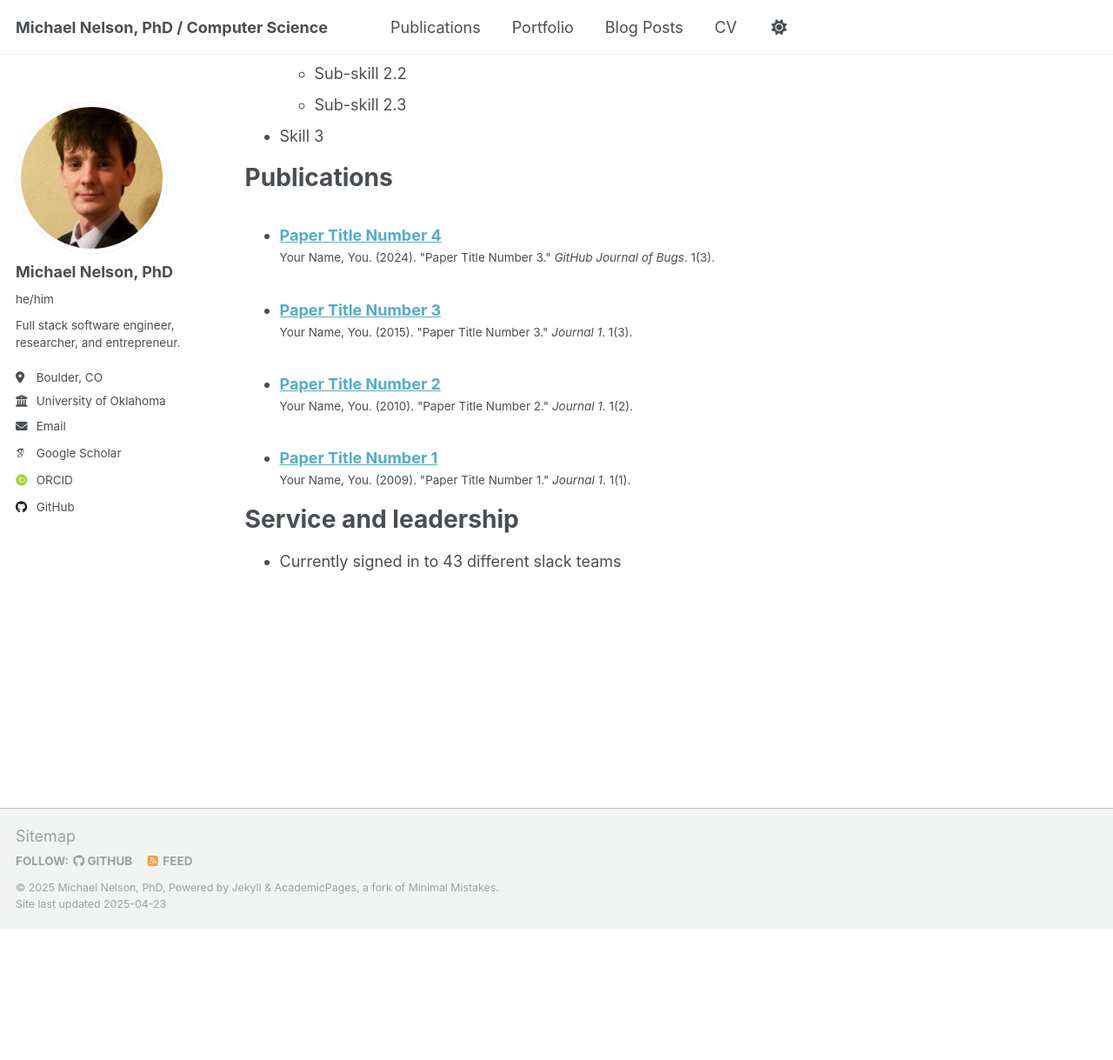
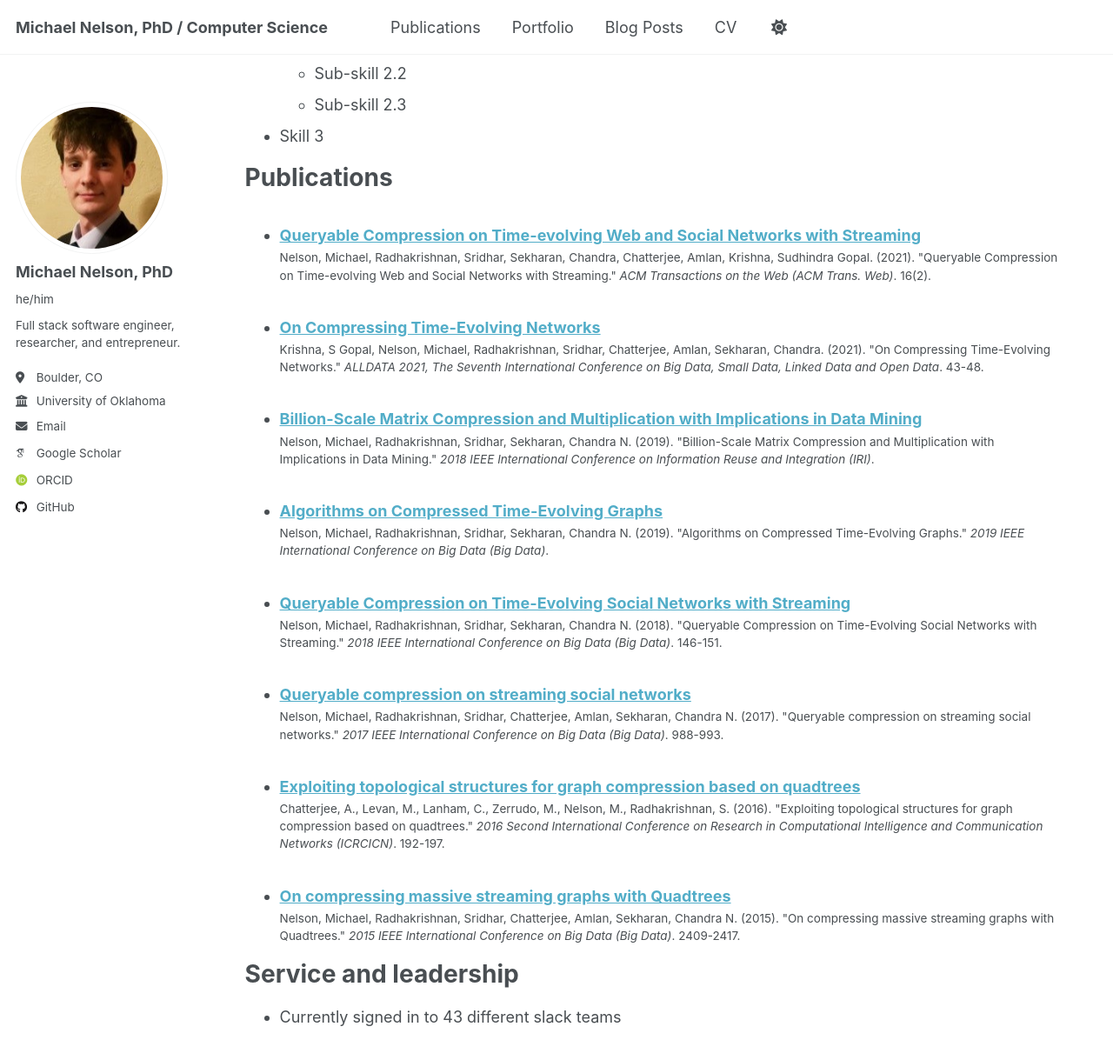
Before and after one commit to mnelson91/mnelson91.github.io, a Jekyll site: the page built from _pages/cv.md, in a window 1280 px wide and 1400 px high, scrolled down 892 px. Shown: the top 1219 px of the window at 87% size. Built offline with Jekyll 4.4.1, drawn with Linux system fonts in a browser that asks for light colours; some web fonts are replaced; before the commit the page ends 1960 px from its top, so only the background shows below that.

Commit message:
Updates publications. Cleanup and urls coming later.

```diff
--- a/_config.yml
+++ b/_config.yml
@@ -80,9 +80,7 @@ publication_category:
   books:
     title: 'Books'
   manuscripts:
-    title: 'Journal Articles'
-  conferences:
-    title: 'Conference Papers'
+    title: 'Published Articles'
 
 # Site Settings
 teaser                   :  # filename of teaser fallback teaser image placed in /images/, .e.g. "500x300.png"
--- a/_data/cv.json
+++ b/_data/cv.json
@@ -4,7 +4,7 @@
     "email": "dr.michael.a.nelson@gmail.com",
     "phone": "(405) 924-3454",
     "website": "https://mnelson91.github.io",
-    "summary": "Currently employed at CoreLogic. I'm a full stack software engineer and entrepreneur.",
+    "summary": "Full stack software engineer, researcher, and entrepreneur. Currently employed at CoreLogic/CoTality.",
     "location": {
       "address": "",
       "postalCode": "",
@@ -66,32 +66,60 @@
   "references": [],
   "publications": [
     {
-      "name": "Paper Title Number 1",
-      "publisher": "Journal 1",
-      "releaseDate": "2009-10-01",
-      "website": "http://academicpages.github.io/files/paper1.pdf",
-      "summary": "This paper is about the number 1. The number 2 is left for future work."
+      "name": "On compressing massive streaming graphs with Quadtrees",
+      "publisher": "2015 IEEE International Conference on Big Data (Big Data)",
+      "releaseDate": "2015",
+      "website": "",
+      "summary": "This paper discusses compressing massive streaming graphs using Quadtrees."
     },
     {
-      "name": "Paper Title Number 2",
-      "publisher": "Journal 1",
-      "releaseDate": "2010-10-01",
-      "website": "http://academicpages.github.io/files/paper2.pdf",
-      "summary": "This paper is about the number 2. The number 3 is left for future work."
+      "name": "Exploiting topological structures for graph compression based on quadtrees",
+      "publisher": "2016 Second International Conference on Research in Computational Intelligence and Communication Networks (ICRCICN)",
+      "releaseDate": "2016",
+      "website": "",
+      "summary": "This paper explores graph compression techniques leveraging topological structures and Quadtrees."
     },
     {
-      "name": "Paper Title Number 3",
-      "publisher": "Journal 1",
-      "releaseDate": "2015-10-01",
-      "website": "http://academicpages.github.io/files/paper3.pdf",
-      "summary": "This paper is about the number 3. The number 4 is left for future work."
+      "name": "Queryable compression on streaming social networks",
+      "publisher": "2017 IEEE International Conference on Big Data (Big Data)",
+      "releaseDate": "2017",
+      "website": "",
+      "summary": "This paper introduces queryable compression techniques for streaming social networks."
     },
     {
-      "name": "Paper Title Number 4",
-      "publisher": "GitHub Journal of Bugs",
-      "releaseDate": "2024-02-17",
-      "website": "http://academicpages.github.io/files/paper3.pdf",
-      "summary": "This paper is about fixing template issue #693."
+      "name": "Queryable Compression on Time-Evolving Social Networks with Streaming",
+      "publisher": "2018 IEEE International Conference on Big Data (Big Data)",
+      "releaseDate": "2018",
+      "website": "",
+      "summary": "This paper presents queryable compression methods for time-evolving social networks with streaming."
+    },
+    {
+      "name": "Billion-Scale Matrix Compression and Multiplication with Implications in Data Mining",
+      "publisher": "2018 IEEE International Conference on Information Reuse and Integration (IRI)",
+      "releaseDate": "2019",
+      "website": "",
+      "summary": "This paper discusses billion-scale matrix compression and its applications in data mining."
+    },
+    {
+      "name": "Algorithms on Compressed Time-Evolving Graphs",
+      "publisher": "2019 IEEE International Conference on Big Data (Big Data)",
+      "releaseDate": "2019",
+      "website": "",
+      "summary": "This paper explores algorithms for compressed time-evolving graphs."
+    },
+    {
+      "name": "Queryable Compression on Time-evolving Web and Social Networks with Streaming",
+      "publisher": "ACM Transactions on the Web (ACM Trans. Web)",
+      "releaseDate": "2021-12",
+      "website": "https://doi.org/10.1145/3495012",
+      "summary": "This paper proposes a compressed data structure for time-evolving web and social networks, enabling efficient queries and streaming operations."
+    },
+    {
+      "name": "On Compressing Time-Evolving Networks",
+      "publisher": "ALLDATA 2021, The Seventh International Conference on Big Data, Small Data, Linked Data and Open Data",
+      "releaseDate": "2021",
+      "website": "",
+      "summary": "This paper investigates compression techniques for time-evolving networks."
     }
   ],
   "portfolio": [
--- a/_publications/2009-10-01-paper-title-number-1.md
+++ /dev/null
@@ -1,14 +0,0 @@
----
-title: "Paper Title Number 1"
-collection: publications
-category: manuscripts
-permalink: /publication/2009-10-01-paper-title-number-1
-excerpt: 'This paper is about the number 1. The number 2 is left for future work.'
-date: 2009-10-01
-venue: 'Journal 1'
-slidesurl: 'http://academicpages.github.io/files/slides1.pdf'
-paperurl: 'http://academicpages.github.io/files/paper1.pdf'
-bibtexurl: 'http://academicpages.github.io/files/bibtex1.bib'
-citation: 'Your Name, You. (2009). &quot;Paper Title Number 1.&quot; <i>Journal 1</i>. 1(1).'
----
-The contents above will be part of a list of publications, if the user clicks the link for the publication than the contents of section will be rendered as a full page, allowing you to provide more information about the paper for the reader. When publications are displayed as a single page, the contents of the above "citation" field will automatically be included below this section in a smaller font.
--- a/_publications/2010-10-01-paper-title-number-2.md
+++ /dev/null
@@ -1,14 +0,0 @@
----
-title: "Paper Title Number 2"
-collection: publications
-category: manuscripts
-permalink: /publication/2010-10-01-paper-title-number-2
-excerpt: 'This paper is about the number 2. The number 3 is left for future work.'
-date: 2010-10-01
-venue: 'Journal 1'
-slidesurl: 'http://academicpages.github.io/files/slides2.pdf'
-paperurl: 'http://academicpages.github.io/files/paper2.pdf'
-citation: 'Your Name, You. (2010). &quot;Paper Title Number 2.&quot; <i>Journal 1</i>. 1(2).'
----
-
-The contents above will be part of a list of publications, if the user clicks the link for the publication than the contents of section will be rendered as a full page, allowing you to provide more information about the paper for the reader. When publications are displayed as a single page, the contents of the above "citation" field will automatically be included below this section in a smaller font.
--- /dev/null
+++ b/_publications/2015-01-01-on-compressing-massive-streaming-graphs-with-quadtrees.md
@@ -0,0 +1,13 @@
+---
+title: "On compressing massive streaming graphs with Quadtrees"
+collection: publications
+category: manuscripts
+permalink: /publication/2015-01-01-on-compressing-massive-streaming-graphs-with-quadtrees
+excerpt: 'This paper discusses compressing massive streaming graphs using Quadtrees.'
+date: 2015-01-01
+venue: '2015 IEEE International Conference on Big Data (Big Data)'
+citation: 'Nelson, Michael, Radhakrishnan, Sridhar, Chatterjee, Amlan, Sekharan, Chandra N. (2015). &quot;On compressing massive streaming graphs with Quadtrees.&quot; <i>2015 IEEE International Conference on Big Data (Big Data)</i>. 2409-2417.'
+---
+This paper discusses compressing massive streaming graphs using Quadtrees.
+
+Recommended citation: Nelson, Michael, Radhakrishnan, Sridhar, Chatterjee, Amlan, Sekharan, Chandra N. (2015). "On compressing massive streaming graphs with Quadtrees." <i>2015 IEEE International Conference on Big Data (Big Data)</i>. 2409-2417.
--- a/_publications/2015-10-01-paper-title-number-3.md
+++ /dev/null
@@ -1,14 +0,0 @@
----
-title: "Paper Title Number 3"
-collection: publications
-category: manuscripts
-permalink: /publication/2015-10-01-paper-title-number-3
-excerpt: 'This paper is about the number 3. The number 4 is left for future work.'
-date: 2015-10-01
-venue: 'Journal 1'
-slidesurl: 'http://academicpages.github.io/files/slides3.pdf'
-paperurl: 'http://academicpages.github.io/files/paper3.pdf'
-citation: 'Your Name, You. (2015). &quot;Paper Title Number 3.&quot; <i>Journal 1</i>. 1(3).'
----
-
-The contents above will be part of a list of publications, if the user clicks the link for the publication than the contents of section will be rendered as a full page, allowing you to provide more information about the paper for the reader. When publications are displayed as a single page, the contents of the above "citation" field will automatically be included below this section in a smaller font.
--- /dev/null
+++ b/_publications/2016-01-01-exploiting-topological-structures-for-graph-compression-based-on-quadtrees.md
@@ -0,0 +1,13 @@
+---
+title: "Exploiting topological structures for graph compression based on quadtrees"
+collection: publications
+category: manuscripts
+permalink: /publication/2016-01-01-exploiting-topological-structures-for-graph-compression-based-on-quadtrees
+excerpt: 'This paper explores graph compression techniques leveraging topological structures and Quadtrees.'
+date: 2016-01-01
+venue: '2016 Second International Conference on Research in Computational Intelligence and Communication Networks (ICRCICN)'
+citation: 'Chatterjee, A., Levan, M., Lanham, C., Zerrudo, M., Nelson, M., Radhakrishnan, S. (2016). &quot;Exploiting topological structures for graph compression based on quadtrees.&quot; <i>2016 Second International Conference on Research in Computational Intelligence and Communication Networks (ICRCICN)</i>. 192-197.'
+---
+This paper explores graph compression techniques leveraging topological structures and Quadtrees.
+
+Recommended citation: Chatterjee, A., Levan, M., Lanham, C., Zerrudo, M., Nelson, M., Radhakrishnan, S. (2016). "Exploiting topological structures for graph compression based on quadtrees." <i>2016 Second International Conference on Research in Computational Intelligence and Communication Networks (ICRCICN)</i>. 192-197.
--- /dev/null
+++ b/_publications/2017-01-01-queryable-compression-on-streaming-social-networks.md
@@ -0,0 +1,13 @@
+---
+title: "Queryable compression on streaming social networks"
+collection: publications
+category: manuscripts
+permalink: /publication/2017-01-01-queryable-compression-on-streaming-social-networks
+excerpt: 'This paper introduces queryable compression techniques for streaming social networks.'
+date: 2017-01-01
+venue: '2017 IEEE International Conference on Big Data (Big Data)'
+citation: 'Nelson, Michael, Radhakrishnan, Sridhar, Chatterjee, Amlan, Sekharan, Chandra N. (2017). &quot;Queryable compression on streaming social networks.&quot; <i>2017 IEEE International Conference on Big Data (Big Data)</i>. 988-993.'
+---
+This paper introduces queryable compression techniques for streaming social networks.
+
+Recommended citation: Nelson, Michael, Radhakrishnan, Sridhar, Chatterjee, Amlan, Sekharan, Chandra N. (2017). "Queryable compression on streaming social networks." <i>2017 IEEE International Conference on Big Data (Big Data)</i>. 988-993.
--- /dev/null
+++ b/_publications/2018-01-01-queryable-compression-on-time-evolving-social-networks-with-streaming.md
@@ -0,0 +1,13 @@
+---
+title: "Queryable Compression on Time-Evolving Social Networks with Streaming"
+collection: publications
+category: manuscripts
+permalink: /publication/2018-01-01-queryable-compression-on-time-evolving-social-networks-with-streaming
+excerpt: 'This paper presents queryable compression methods for time-evolving social networks with streaming.'
+date: 2018-01-01
+venue: '2018 IEEE International Conference on Big Data (Big Data)'
+citation: 'Nelson, Michael, Radhakrishnan, Sridhar, Sekharan, Chandra N. (2018). &quot;Queryable Compression on Time-Evolving Social Networks with Streaming.&quot; <i>2018 IEEE International Conference on Big Data (Big Data)</i>. 146-151.'
+---
+This paper presents queryable compression methods for time-evolving social networks with streaming.
+
+Recommended citation: Nelson, Michael, Radhakrishnan, Sridhar, Sekharan, Chandra N. (2018). "Queryable Compression on Time-Evolving Social Networks with Streaming." <i>2018 IEEE International Conference on Big Data (Big Data)</i>. 146-151.
--- /dev/null
+++ b/_publications/2019-01-01-algorithms-on-compressed-time-evolving-graphs.md
@@ -0,0 +1,13 @@
+---
+title: "Algorithms on Compressed Time-Evolving Graphs"
+collection: publications
+category: manuscripts
+permalink: /publication/2019-01-01-algorithms-on-compressed-time-evolving-graphs
+excerpt: 'This paper explores algorithms for compressed time-evolving graphs.'
+date: 2019-01-01
+venue: '2019 IEEE International Conference on Big Data (Big Data)'
+citation: 'Nelson, Michael, Radhakrishnan, Sridhar, Sekharan, Chandra N. (2019). &quot;Algorithms on Compressed Time-Evolving Graphs.&quot; <i>2019 IEEE International Conference on Big Data (Big Data)</i>.'
+---
+This paper explores algorithms for compressed time-evolving graphs.
+
+Recommended citation: Nelson, Michael, Radhakrishnan, Sridhar, Sekharan, Chandra N. (2019). "Algorithms on Compressed Time-Evolving Graphs." <i>2019 IEEE International Conference on Big Data (Big Data)</i>.
--- /dev/null
+++ b/_publications/2019-01-01-billion-scale-matrix-compression-and-multiplication-with-implications-in-data-mining.md
@@ -0,0 +1,13 @@
+---
+title: "Billion-Scale Matrix Compression and Multiplication with Implications in Data Mining"
+collection: publications
+category: manuscripts
+permalink: /publication/2019-01-01-billion-scale-matrix-compression-and-multiplication-with-implications-in-data-mining
+excerpt: 'This paper discusses billion-scale matrix compression and its applications in data mining.'
+date: 2019-01-01
+venue: '2018 IEEE International Conference on Information Reuse and Integration (IRI)'
+citation: 'Nelson, Michael, Radhakrishnan, Sridhar, Sekharan, Chandra N. (2019). &quot;Billion-Scale Matrix Compression and Multiplication with Implications in Data Mining.&quot; <i>2018 IEEE International Conference on Information Reuse and Integration (IRI)</i>.'
+---
+This paper discusses billion-scale matrix compression and its applications in data mining.
+
+Recommended citation: Nelson, Michael, Radhakrishnan, Sridhar, Sekharan, Chandra N. (2019). "Billion-Scale Matrix Compression and Multiplication with Implications in Data Mining." <i>2018 IEEE International Conference on Information Reuse and Integration (IRI)</i>.
--- /dev/null
+++ b/_publications/2021-01-01-on-compressing-time-evolving-networks.md
@@ -0,0 +1,13 @@
+---
+title: "On Compressing Time-Evolving Networks"
+collection: publications
+category: manuscripts
+permalink: /publication/2021-01-01-on-compressing-time-evolving-networks
+excerpt: 'This paper investigates compression techniques for time-evolving networks.'
+date: 2021-01-01
+venue: 'ALLDATA 2021, The Seventh International Conference on Big Data, Small Data, Linked Data and Open Data'
+citation: 'Krishna, S Gopal, Nelson, Michael, Radhakrishnan, Sridhar, Chatterjee, Amlan, Sekharan, Chandra. (2021). &quot;On Compressing Time-Evolving Networks.&quot; <i>ALLDATA 2021, The Seventh International Conference on Big Data, Small Data, Linked Data and Open Data</i>. 43-48.'
+---
+This paper investigates compression techniques for time-evolving networks.
+
+Recommended citation: Krishna, S Gopal, Nelson, Michael, Radhakrishnan, Sridhar, Chatterjee, Amlan, Sekharan, Chandra. (2021). "On Compressing Time-Evolving Networks." <i>ALLDATA 2021, The Seventh International Conference on Big Data, Small Data, Linked Data and Open Data</i>. 43-48.
--- /dev/null
+++ b/_publications/2021-12-01-queryable-compression-on-time-evolving-web-and-social-networks-with-streaming.md
@@ -0,0 +1,13 @@
+---
+title: "Queryable Compression on Time-evolving Web and Social Networks with Streaming"
+collection: publications
+category: manuscripts
+permalink: /publication/2021-12-01-queryable-compression-on-time-evolving-web-and-social-networks-with-streaming
+excerpt: 'This paper proposes a compressed data structure for time-evolving web and social networks, enabling efficient queries and streaming operations.'
+date: 2021-12-01
+venue: 'ACM Transactions on the Web (ACM Trans. Web)'
+citation: 'Nelson, Michael, Radhakrishnan, Sridhar, Sekharan, Chandra, Chatterjee, Amlan, Krishna, Sudhindra Gopal. (2021). &quot;Queryable Compression on Time-evolving Web and Social Networks with Streaming.&quot; <i>ACM Transactions on the Web (ACM Trans. Web)</i>. 16(2).'
+---
+This paper proposes a compressed data structure for time-evolving web and social networks, enabling efficient queries and streaming operations.
+
+Recommended citation: Nelson, Michael, Radhakrishnan, Sridhar, Sekharan, Chandra, Chatterjee, Amlan, Krishna, Sudhindra Gopal. (2021). "Queryable Compression on Time-evolving Web and Social Networks with Streaming." <i>ACM Transactions on the Web (ACM Trans. Web)</i>. 16(2).
--- a/_publications/2024-02-17-paper-title-number-4.md
+++ /dev/null
@@ -1,13 +0,0 @@
----
-title: "Paper Title Number 4"
-collection: publications
-category: conferences
-permalink: /publication/2024-02-17-paper-title-number-4
-excerpt: 'This paper is about fixing template issue #693.'
-date: 2024-02-17
-venue: 'GitHub Journal of Bugs'
-paperurl: 'http://academicpages.github.io/files/paper3.pdf'
-citation: 'Your Name, You. (2024). &quot;Paper Title Number 3.&quot; <i>GitHub Journal of Bugs</i>. 1(3).'
----
-
-The contents above will be part of a list of publications, if the user clicks the link for the publication than the contents of section will be rendered as a full page, allowing you to provide more information about the paper for the reader. When publications are displayed as a single page, the contents of the above "citation" field will automatically be included below this section in a smaller font.
```
Also changed, not shown: markdown_generator/publications.tsv (+8 -3 lines), 4 other files.
